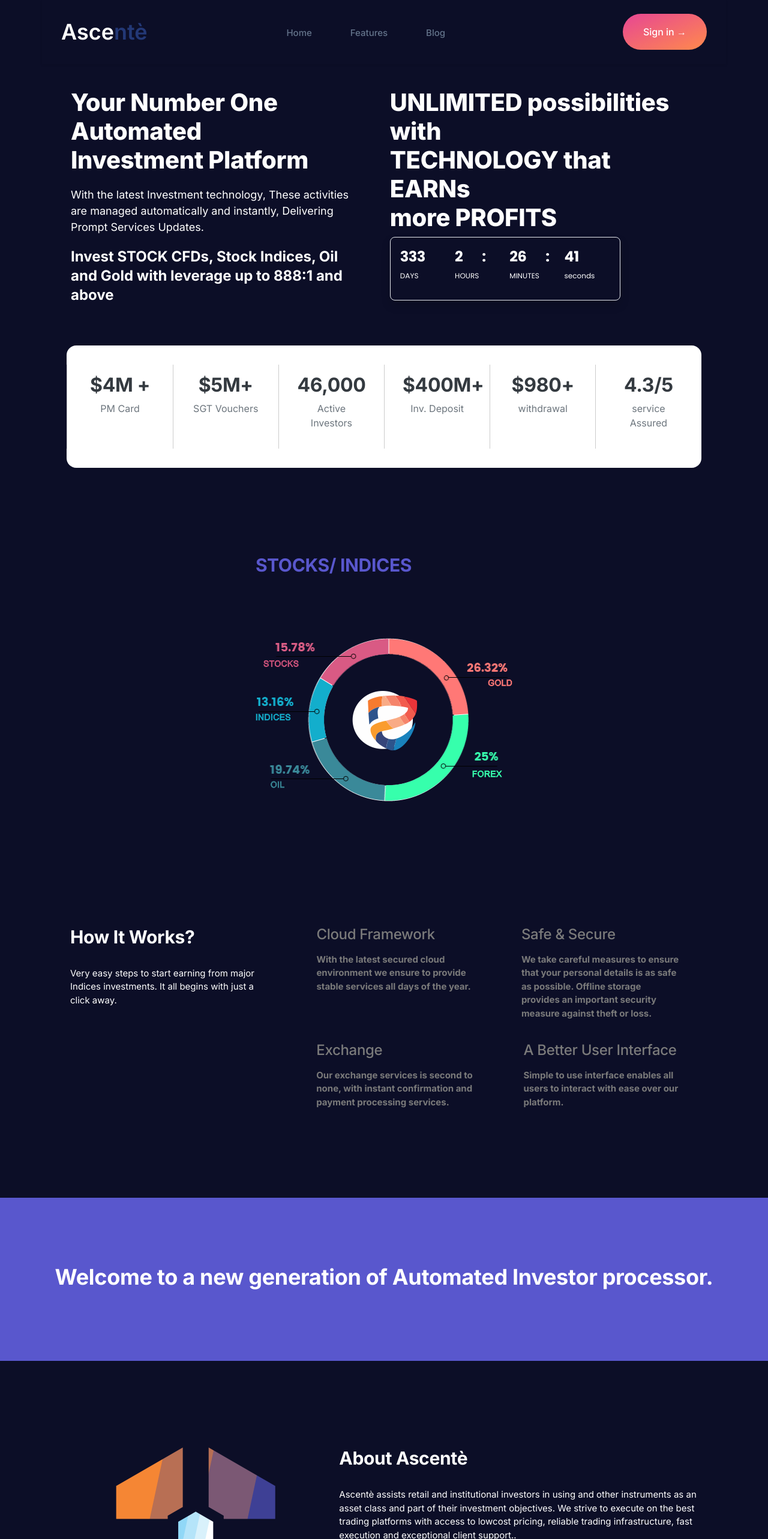
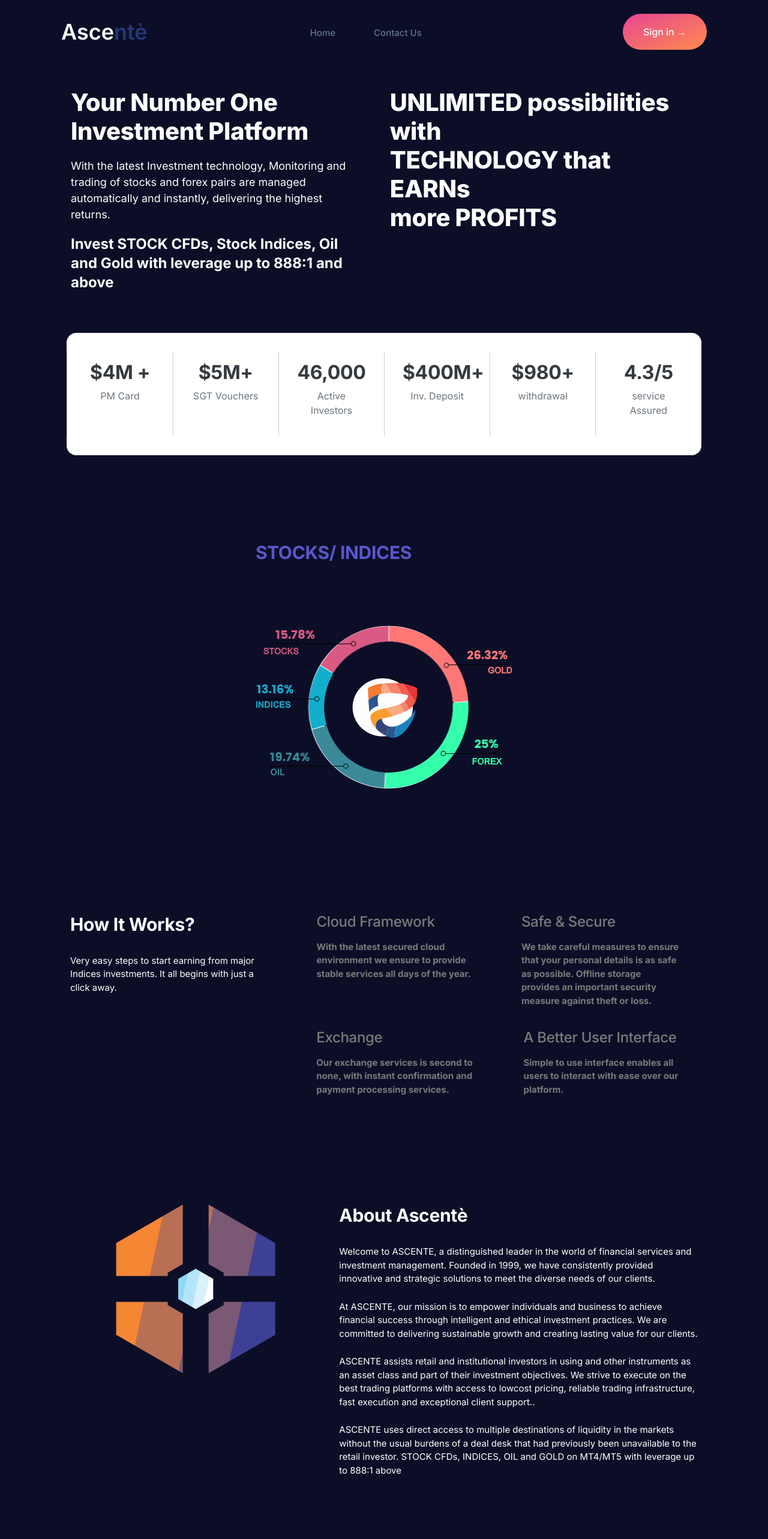
Before and after one commit to cordjames/invest-client, a React (Vite) app: page / in a window 1280 px wide. Shown: the top 2566 px of the page at 60% size. Built offline with nearby package versions, Linux system fonts and the light colour scheme.

Commit message:
i no do again

```diff
--- a/src/components/ContactUs.jsx
+++ b/src/components/ContactUs.jsx
@@ -1,7 +1,7 @@
 
 export function ContactUS() {
     return (
-        <div className="flex items-center justify-center w-full mb-4">
+        <div className="flex items-center justify-center w-full mb-4" id="contact">
             <section className="flex flex-col items-left w-fit">
             <h4 class="font-bold text-2xl text-[#fff] relative pb-2 mb-5 before:left-[46%] text-center before:left-[46%]  before:bg-white before:bottom-0 before:content-[''] before:h-[2px] before:absolute before:w-[80px] before:m-0">
                 GET IN TOUCH
--- a/src/components/Landing/FaqContainer.jsx
+++ b/src/components/Landing/FaqContainer.jsx
@@ -5,7 +5,7 @@ function FaqContainer({ data1, data2 }) {
   return (
     <div class=" text-white container mx-auto mb-28">
       <h4 class="font-bold text-3xl text-[#fff] relative pb-2 mb-5 before:left-[46%] text-center before:left-[46%]  before:bg-white before:bottom-0 before:content-[''] before:h-[2px] before:absolute before:w-[80px] before:m-0">
-        Frequently Ask Questions?
+        Frequently Asked Questions?
       </h4>
       <div class="flex flex-wrap">
         <div class="md:w-1/2 px-[15px]">
--- a/src/components/Landing/Hero.jsx
+++ b/src/components/Landing/Hero.jsx
@@ -14,13 +14,13 @@ function Hero({ data1, data2 }) {
             class="mb-4 sm:mb-4 hero-h1 font-['Poppins'_sans-serif] text-[40px] text-white font-extrabold"
             id="cap"
           >
-            Your Number One Automated
+            Your Number One
             <br /> Investment Platform
           </h1>
           <p id="less-txt" mb-4 class="mb-4  text-[large]  hero-p text-white">
-            With the latest Investment technology, These
-            activities are managed automatically and instantly, Delivering
-            Prompt Services Updates.
+            With the latest Investment technology, Monitoring and trading of
+            stocks and forex pairs are managed automatically and instantly, delivering the highest
+            returns.
           </p>
           <p
             id="great-txt"
@@ -53,7 +53,7 @@ function Hero({ data1, data2 }) {
               TRADE NOW <SButton text="Live" />
             </p>
           </div> */}
-          <HeroCount />
+          {/* <HeroCount /> */}
           {/* <div class="flex flex-wrap items-center justify-between md:max-w-[76%]">
             <div class=" mb-1 mt-2">
               <RButton text="BTC/STOCKS/INDICES" />
--- a/src/components/Landing/NavBar.jsx
+++ b/src/components/Landing/NavBar.jsx
@@ -71,30 +71,30 @@ function NavBar() {
                   Home
                 </a>
               </li>
-              <li className="mb-8 lg:pr-8 md:mb-0 ">
+              {/* <li className="mb-8 lg:pr-8 md:mb-0 ">
                 <a
                   href="#features"
                   className="block py-2 pl-3 pr-4 text-slate-500  rounded hover:bg-gray-100 md:hover:bg-transparent md:hover:text-blue-700 md:p-0 md:dark:hover:text-blue-500 dark:text-slate dark:hover:bg-gray-700 dark:hover:text-blue-500 md:dark:hover:bg-transparent dark:border-gray-700"
                 >
                   Features
                 </a>
-              </li>
-              <li className="mb-8 lg:pr-8 md:mb-0 ">
+              </li> */}
+              {/* <li className="mb-8 lg:pr-8 md:mb-0 ">
                 <a
                   href="#blog"
                   className="block py-2 pl-3 pr-4 text-slate-500  rounded hover:bg-gray-100 md:hover:bg-transparent md:hover:text-blue-700 md:p-0 md:dark:hover:text-blue-500 dark:text-slate dark:hover:bg-gray-700 dark:hover:text-blue-500 md:dark:hover:bg-transparent dark:border-gray-700"
                 >
                   Blog
                 </a>
-              </li>
-              {/* <li className="mb-8 lg:pr-8 md:mb-0 ">
+              </li> */}
+              <li className="mb-8 lg:pr-8 md:mb-0 ">
                 <a
                   href="#contact"
                   className="block py-2 pl-3 pr-4 text-slate-500  rounded hover:bg-gray-100 md:hover:bg-transparent md:hover:text-blue-700 md:p-0 md:dark:hover:text-blue-500 dark:text-slate dark:hover:bg-gray-700 dark:hover:text-blue-500 md:dark:hover:bg-transparent dark:border-gray-700"
                 >
                   Contact Us
                 </a>
-              </li> */}
+              </li>
 
               <span>
                 <Link to="/auth/sign-in">
--- a/src/components/Landing/TextImageBottom.jsx
+++ b/src/components/Landing/TextImageBottom.jsx
@@ -10,7 +10,7 @@ function TextImageBottom() {
         Ascente is a company that helps retail and institutional investors to make smart trades.
         They aim to execute on the best trading platforms
         with access to low-cost pricing, reliable trading infrastructure, fast
-        execution, and exceptional client support 1.
+        execution, and exceptional client support.
       </p>
       <img src={tra} alt="" />
     </div>
--- a/src/pages/LandingPage.jsx
+++ b/src/pages/LandingPage.jsx
@@ -45,13 +45,15 @@ const child = [
 const TextImg2 = {
   header: "About Ascentè",
   content: [
-    "Ascentè assists retail and institutional investors in using and other instruments as an asset class and part of their investment objectives. We strive to execute on the best trading platforms with access to lowcost pricing, reliable trading infrastructure, fast execution and exceptional client support..",
-    "Ascentè uses direct access to multiple destinations of liquidity in the markets without the usual burdens of a deal desk that had previously been unavailable to the retail investor. STOCK CFDs, INDICES, OIL and GOLD on MT4/MT5 with leverage up to 888:1 above",
+    "Welcome to ASCENTE, a distinguished leader in the world of financial services and investment management. Founded in 1999, we have consistently provided innovative and strategic solutions to meet the diverse needs of our clients.",
+    "At ASCENTE, our mission is to empower individuals and business to achieve financial success through intelligent and ethical investment practices. We are committed to delivering sustainable growth and creating lasting value for our clients.",
+    "ASCENTE assists retail and institutional investors in using and other instruments as an asset class and part of their investment objectives. We strive to execute on the best trading platforms with access to lowcost pricing, reliable trading infrastructure, fast execution and exceptional client support..",
+    "ASCENTE uses direct access to multiple destinations of liquidity in the markets without the usual burdens of a deal desk that had previously been unavailable to the retail investor. STOCK CFDs, INDICES, OIL and GOLD on MT4/MT5 with leverage up to 888:1 above",
   ],
   src: about_img5,
 };
 const TextImg3 = {
-  header: "Fully Automated Trading Platforms",
+  header: "Trade on desktop and mobile browsers",
   content: [
     "Our Trade platform can be accessed from your desktop and browser. You can also take a position via World-class execution. No re-quotes.",
     "Our spreads are competitive, starting from just 0.9 points on the DE 30, 0.8 points on the UK 100 and 1 pip on USD/JPY and EUR/USD.",
@@ -65,21 +67,21 @@ const data1 = [
   //   content:
   //     " Bitcoin is a cryptocurrency. It is a decentralized digital currency without a central bank or single administrator that can be sent from user to user on the peer-to-peer bitcoin network without the need for intermediaries.",
   // },
-  // {
-  //   header: "How can i Register New Account?",
-  //   content:
-  //     " To register a new account, simply click on the “Sign Up” link and fill out the required information.",
-  // },
+  {
+    header: "How can i Register New Account?",
+    content:
+      " To register a new account, simply send an email to ascenteinvestmentgroup@gmail.com our accpunt mangers will get in touch with you..",
+  },
   {
     header: "How do i request for withdrawal?",
     content:
-      " You can request a withdrawal by clicking the “Withdraw” button in the member's area and entering the amount you want to withdraw.",
+      " You can request a withdrawal by clicking the “Withdraw” button in your dashboard, an email will be sent to you, so as to confirm your request.",
   },
-  {
-    header: "Can i Change Payment Address?",
-    content:
-      " You can change your payment withdrawal address by clicking the “Settings” button on the menu after logging in to your account. Enter your new payment address and save the changes.",
-  },
+  // {
+  //   header: "Can i Change Payment Address?",
+  //   content:
+  //     " You can change your payment withdrawal address by clicking the “Settings” button on the menu after logging in to your account. Enter your new payment address and save the changes.",
+  // },
 ];
 
 const data2 = [
@@ -88,11 +90,11 @@ const data2 = [
     content:
       "Your deposit is automatically added after 3 network confirmations.",
   },
-  {
-    header: "How Can i Deposit funds into my account?",
-    content:
-      "We offer a variety of deposit options. Please click here to see all available methods.",
-  },
+  // {
+  //   header: "How Can i Deposit funds into my account?",
+  //   content:
+  //     "We offer a variety of deposit options. Please click here to see all available methods.",
+  // },
   // {
   //   header: "Have More Questions?",
   //   content:
@@ -119,7 +121,7 @@ function LandingPage() {
           children={child}
         />
       </div>
-      <Board />
+      {/* <Board /> */}
       <section className="container mx-auto">
         <TextImage
           hasParameter="true"
```
